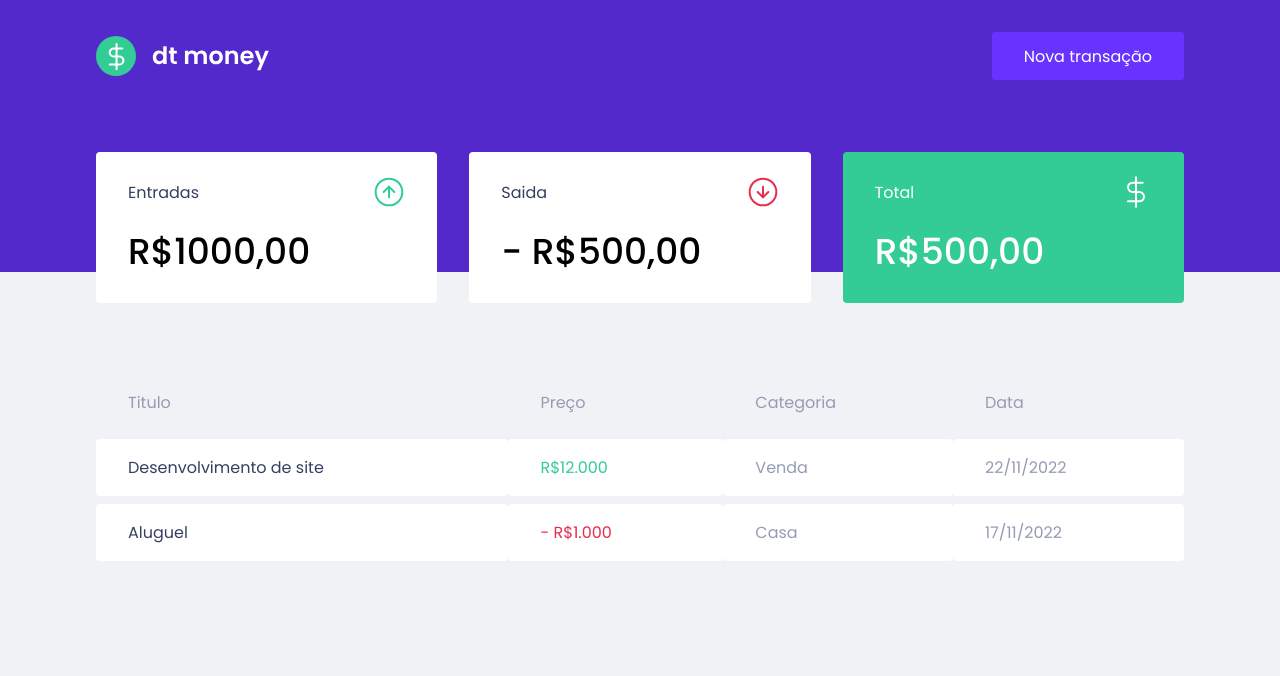
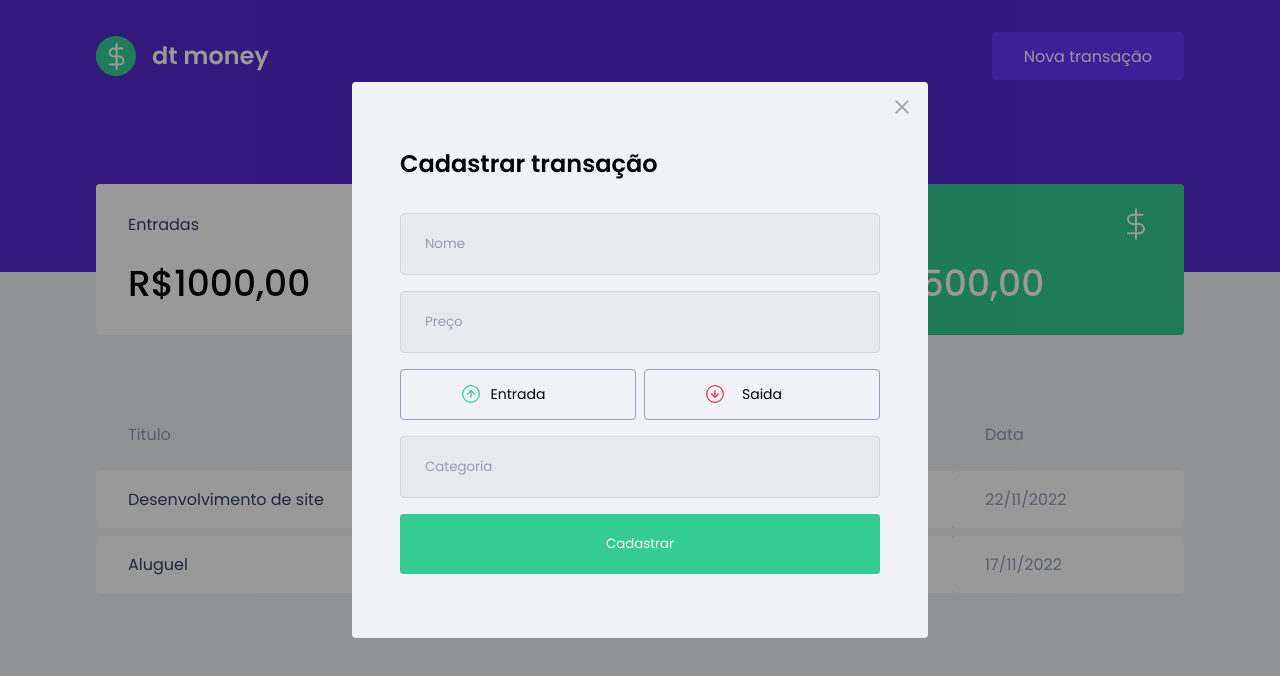
Before and after one commit to Lokeon22/LK-Money, a React (Vite) app: page / in a window 1280 px wide. Both pictures are taken after a click on the button "Nova transação". Shown: the top 676 px of the page. Built offline with nearby package versions, Linux system fonts and the light colour scheme.

Commit message:
close modal ok

```diff
--- a/src/App.tsx
+++ b/src/App.tsx
@@ -1,12 +1,15 @@
 import { GlobalStyle } from "./styles/global";
 import { Header } from "./components/Header";
 import { Dashboard } from "./components/Dashboard";
+import { useState } from "react";
 
 export function App() {
+  const [modal, setModal] = useState(false);
+
   return (
     <>
-      <Header />
-      <Dashboard />
+      <Header setModal={setModal} />
+      <Dashboard modal={modal} setModal={setModal} />
       <GlobalStyle />
     </>
   );
--- a/src/components/Card/index.tsx
+++ b/src/components/Card/index.tsx
@@ -17,7 +17,7 @@ export function Card() {
 
       <div>
         <header>
-          <p>Saida</p>
+          <p>Saidas</p>
           <img src={saida} alt="logo" />
         </header>
         <strong>- R$500,00</strong>
--- a/src/components/Card/style.ts
+++ b/src/components/Card/style.ts
@@ -4,7 +4,7 @@ export const Container = styled.section`
   display: grid;
   grid-template-columns: 1fr 1fr 1fr;
   gap: 2rem;
-  margin-top: -10rem;
+  margin-top: -8rem;
 
   div {
     background: var(--shape);
--- /dev/null
+++ b/src/components/ChoiceButton/index.tsx
@@ -0,0 +1,17 @@
+import { Container } from "./style";
+
+interface ButtonProps {
+  text: string;
+  icon: string;
+  value: "Entry" | "Exit";
+  handleValue: (value: string) => void;
+}
+
+export function ChoiceButton({ text, icon, value, handleValue }: ButtonProps) {
+  return (
+    <Container onClick={() => handleValue(value)} type="button" value={value}>
+      {text}
+      <img src={icon} />
+    </Container>
+  );
+}
--- /dev/null
+++ b/src/components/ChoiceButton/style.ts
@@ -0,0 +1,20 @@
+import styled from "styled-components";
+
+export const Container = styled.button`
+  position: relative;
+  width: 100%;
+  text-align: center;
+  font-size: 0.875rem;
+  background: var(--background);
+  border: 0.1rem solid var(--text-body);
+  border-radius: 0.25rem;
+  padding: 0.875rem;
+  cursor: pointer;
+
+  > img {
+    position: absolute;
+    width: 1.25rem;
+    height: 1.25rem;
+    left: 60px;
+  }
+`;
--- a/src/components/Dashboard/index.tsx
+++ b/src/components/Dashboard/index.tsx
@@ -1,10 +1,17 @@
 import { Container } from "./style";
 import { Card } from "../Card";
 import { TransactionsTable } from "../TransactionsTable";
+import { Modal } from "../Modal";
 
-export function Dashboard() {
+interface DashboardProps {
+  modal: boolean;
+  setModal: React.Dispatch<React.SetStateAction<boolean>>;
+}
+
+export function Dashboard({ modal, setModal }: DashboardProps) {
   return (
     <Container>
+      {modal && <Modal setModal={setModal} />}
       <Card />
       <TransactionsTable />
     </Container>
--- a/src/components/Header/index.tsx
+++ b/src/components/Header/index.tsx
@@ -2,12 +2,22 @@ import logo from "../../assets/logo.svg";
 
 import { Container, Content } from "./style";
 
-export function Header() {
+interface HeaderProps {
+  setModal: React.Dispatch<React.SetStateAction<boolean>>;
+}
+
+export function Header({ setModal }: HeaderProps) {
+  function handleModal() {
+    setModal(true);
+  }
+
   return (
     <Container>
       <Content>
         <img src={logo} alt="lk money" />
-        <button type="button">Nova transação</button>
+        <button type="button" onClick={handleModal}>
+          Nova transação
+        </button>
       </Content>
     </Container>
   );
--- /dev/null
+++ b/src/components/Input/index.tsx
@@ -0,0 +1,10 @@
+import { Container } from "./style";
+
+interface InputProps {
+  text: string;
+  type: "text" | "number";
+}
+
+export function Input({ text, type }: InputProps) {
+  return <Container placeholder={text} type={type}></Container>;
+}
--- /dev/null
+++ b/src/components/Input/style.ts
@@ -0,0 +1,18 @@
+import styled from "styled-components";
+
+export const Container = styled.input`
+  width: 480px;
+  padding: 1.25rem 1.5rem;
+  outline: none;
+  background: var(--bg-gray);
+  border-radius: 0.25rem;
+  border: 1px solid #d7d7d7;
+  &::placeholder {
+    color: var(--text-body);
+  }
+
+  ::-webkit-outer-spin-button,
+  ::-webkit-inner-spin-button {
+    -webkit-appearance: none;
+  }
+`;
--- /dev/null
+++ b/src/components/Modal/index.tsx
@@ -0,0 +1,56 @@
+import { Input } from "../Input";
+import { ChoiceButton } from "../ChoiceButton";
+import { Container, Content, Overlay, ButtonCadastro } from "./style";
+
+import entrada from "../../assets/entrada.svg";
+import saida from "../../assets/saida.svg";
+import close from "../../assets/close.svg";
+
+interface ModalProps {
+  setModal: React.Dispatch<React.SetStateAction<boolean>>;
+}
+
+export function Modal({ setModal }: ModalProps) {
+  function handleOutsideClick(event: React.MouseEvent) {
+    if (event.target === event.currentTarget) {
+      setModal(false);
+    }
+  }
+
+  function handleValue(value: string) {
+    console.log(value);
+  }
+
+  return (
+    <Overlay onClick={handleOutsideClick}>
+      <Container>
+        <Content>
+          <img onClick={() => setModal(false)} src={close} alt="Close Modal" />
+          <h2>Cadastrar transação</h2>
+          <div>
+            <Input type="text" text="Nome" />
+            <Input type="number" text="Preço" />
+
+            <nav>
+              <ChoiceButton
+                handleValue={handleValue}
+                text="Entrada"
+                icon={entrada}
+                value="Entry"
+              />
+              <ChoiceButton
+                handleValue={handleValue}
+                text="Saida"
+                icon={saida}
+                value="Exit"
+              />
+            </nav>
+
+            <Input type="text" text="Categoria" />
+            <ButtonCadastro>Cadastrar</ButtonCadastro>
+          </div>
+        </Content>
+      </Container>
+    </Overlay>
+  );
+}
--- /dev/null
+++ b/src/components/Modal/style.ts
@@ -0,0 +1,73 @@
+import styled, { keyframes } from "styled-components";
+
+const ChangeOpacity = keyframes`
+  from {opacity: 0;};
+  to {opacity: 1;};
+`;
+
+export const Overlay = styled.div`
+  position: fixed;
+  width: 100%;
+  height: 100%;
+  top: 0;
+  left: 0;
+  background-color: rgba(0, 0, 0, 0.4);
+  z-index: 50;
+`;
+
+export const Container = styled.div`
+  position: fixed;
+  display: flex;
+  background: var(--background);
+  top: 45%;
+  left: 50%;
+  transform: translate(-50%, -50%);
+  border-radius: 0.25rem;
+
+  animation: ${ChangeOpacity} 0.3s ease;
+`;
+
+export const Content = styled.div`
+  position: relative;
+  padding: 4rem 3rem;
+
+  > img {
+    position: fixed;
+    top: 5px;
+    left: 92%;
+    cursor: pointer;
+  }
+
+  h2 {
+    font-size: 1.5rem;
+    margin-bottom: 2rem;
+  }
+
+  > div {
+    width: 100%;
+    display: flex;
+    flex-direction: column;
+    gap: 1rem;
+  }
+
+  nav {
+    position: relative;
+    display: flex;
+    align-items: center;
+    justify-content: center;
+    gap: 0.5rem;
+  }
+`;
+
+export const ButtonCadastro = styled.button`
+  padding: 1.25rem 0;
+  background: var(--green);
+  color: var(--shape);
+  border-radius: 0.25rem;
+  border: none;
+  transition: filter 0.3s;
+
+  &:hover {
+    filter: brightness(0.9);
+  }
+`;
--- a/src/styles/global.ts
+++ b/src/styles/global.ts
@@ -12,7 +12,7 @@ export const GlobalStyle = createGlobalStyle`
         --text-title: #363f5f;
         --text-body: #969cb3;
 
-        --background: #F0F2F5;
+        --bg-gray: #E7E9EE;
         --shape: #FFFFFF;
     }
 
```
Also changed, not shown: src/assets/close.svg (added).
